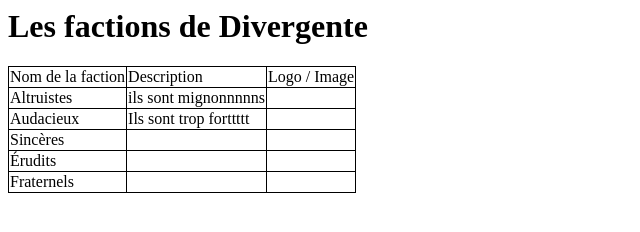
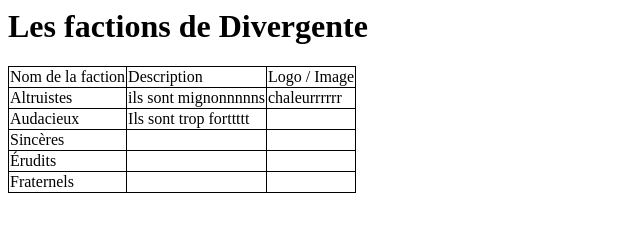
Before and after one commit to mathildermno/Paillettes, a plain HTML site: page index.html in a window 1280 px wide. Shown: the full height of the page, 0-640 px from the left. Drawn offline with Linux system fonts and the light colour scheme.

Commit message:
paillettes 3

```diff
--- a/index.html
+++ b/index.html
@@ -16,7 +16,7 @@
         <tr>
             <td>Altruistes</td>
             <td>ils sont mignonnnnns</td>
-            <td></td>
+            <td>chaleurrrrrr</td>
         </tr>
         <tr>
             <td>Audacieux</td>
```
